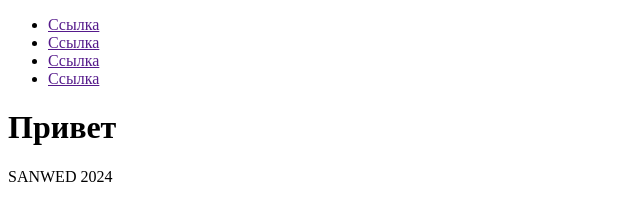
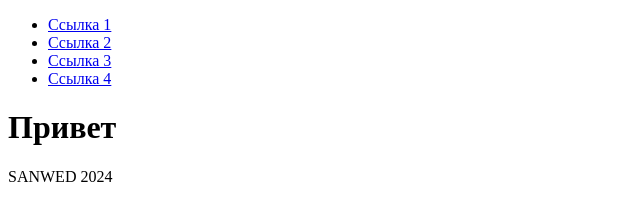
Before and after one commit to Sanwed/test-git, a plain HTML site: page index.html in a window 1280 px wide. Shown: the whole page, without its empty margins (0-640 px from the left). Drawn offline with Linux system fonts and the light colour scheme.

Commit message:
Обновлены ссылки

```diff
--- a/index.html
+++ b/index.html
@@ -10,16 +10,16 @@
         <nav>
             <ul>
                 <li>
-                    <a href="">Ссылка</a>
+                    <a href="#">Ссылка 1</a>
                 </li>
                 <li>
-                    <a href="">Ссылка</a>
+                    <a href="#">Ссылка 2</a>
                 </li>
                 <li>
-                    <a href="">Ссылка</a>
+                    <a href="#">Ссылка 3</a>
                 </li>
                 <li>
-                    <a href="">Ссылка</a>
+                    <a href="#">Ссылка 4</a>
                 </li>
             </ul>
         </nav>
```
